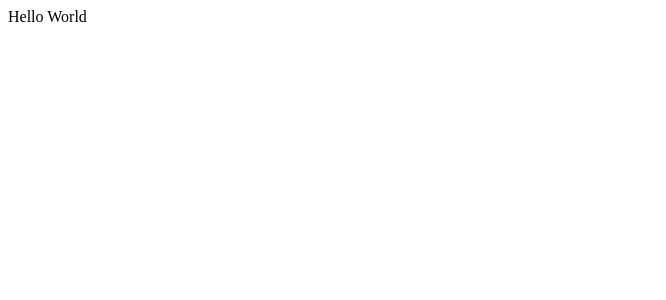
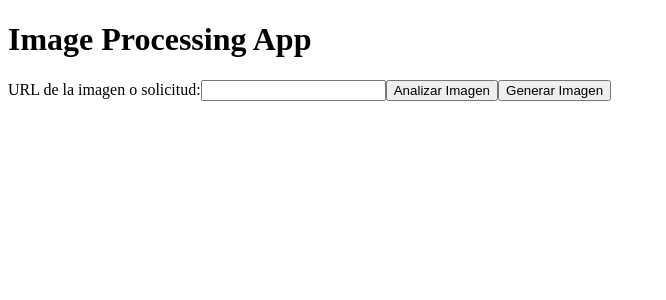
Before and after one commit to jpbohorquez04/analyze-and-generate-images-with-Azure-AI, a React (Create React App) app: page / in a window 1280 px wide. Shown: the top 300 px of the page, without its empty margins (0-666 px from the left). Built offline with nearby package versions, Linux system fonts and the light colour scheme; the HTML template or start-up script is replaced by a standard one.

Commit message:
actualizar archivos

```diff
--- a/src/App.js
+++ b/src/App.js
@@ -1,8 +1,39 @@
-import React from 'react';
+import React, { useState } from 'react';
+
+//function App() {
+//  const value = 'World';
+//  return <div>Hello {value}</div>;
+//}
 
 function App() {
-  const value = 'World';
-  return <div>Hello {value}</div>;
+  const [imageUrl, setImageUrl] = useState('');
+
+  const handleImageAnalysis = () => {
+    // Agrega aquí la lógica para analizar la imagen
+    console.log('Analizando imagen:', imageUrl);
+  };
+
+  const handleImageGeneration = () => {
+    // Agrega aquí la lógica para generar la imagen
+    console.log('Generando imagen');
+  };
+
+  return (
+    <div>
+      <h1>Image Processing App</h1>
+
+      <label htmlFor="imageUrl">URL de la imagen o solicitud:</label>
+      <input
+        type="text"
+        id="imageUrl"
+        value={imageUrl}
+        onChange={(e) => setImageUrl(e.target.value)}
+      />
+
+      <button onClick={handleImageAnalysis}>Analizar Imagen</button>
+      <button onClick={handleImageGeneration}>Generar Imagen</button>
+    </div>
+  );
 }
 
 export default App;
```
Also changed, not shown: 1 other file (tests, documents, lock files or other folders).
